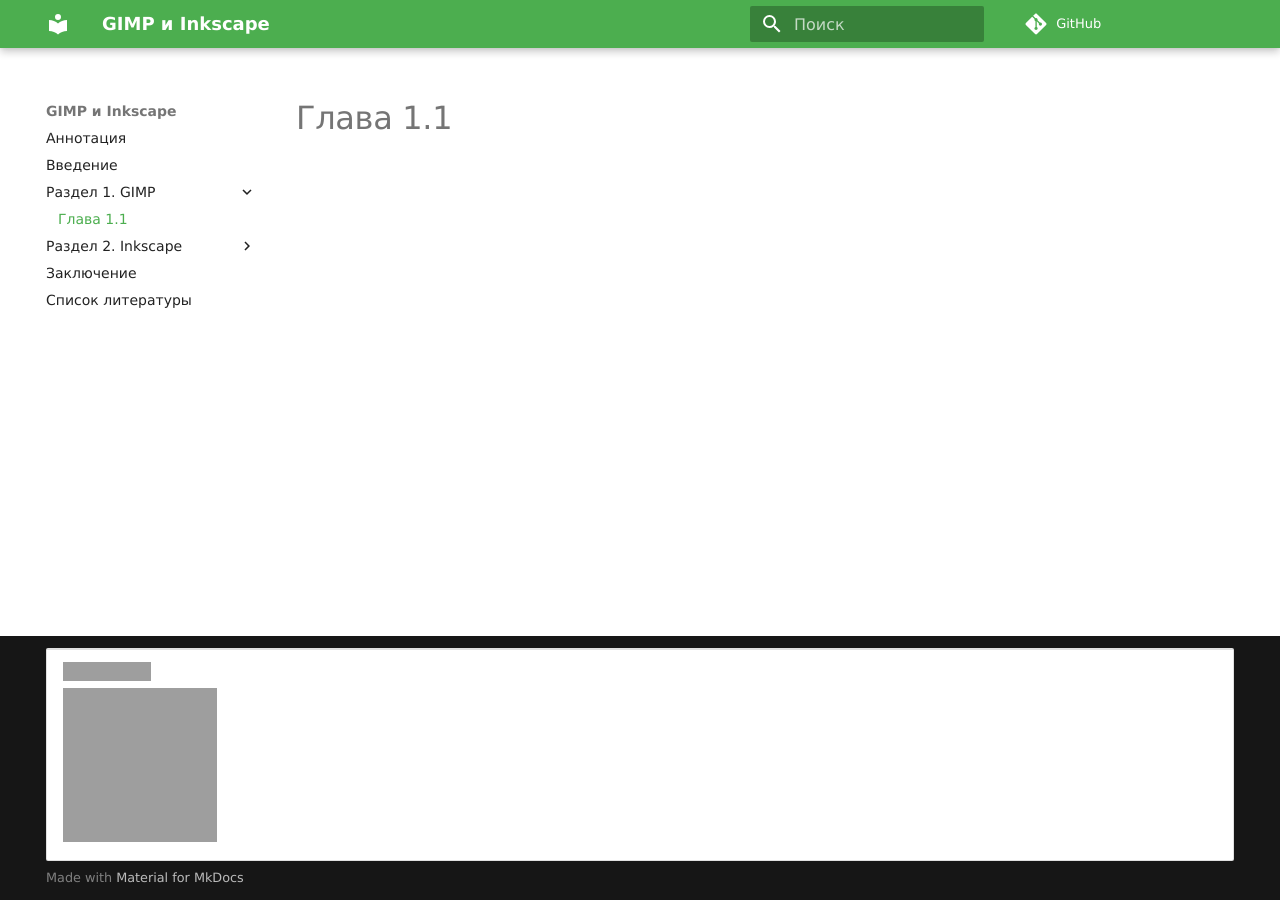
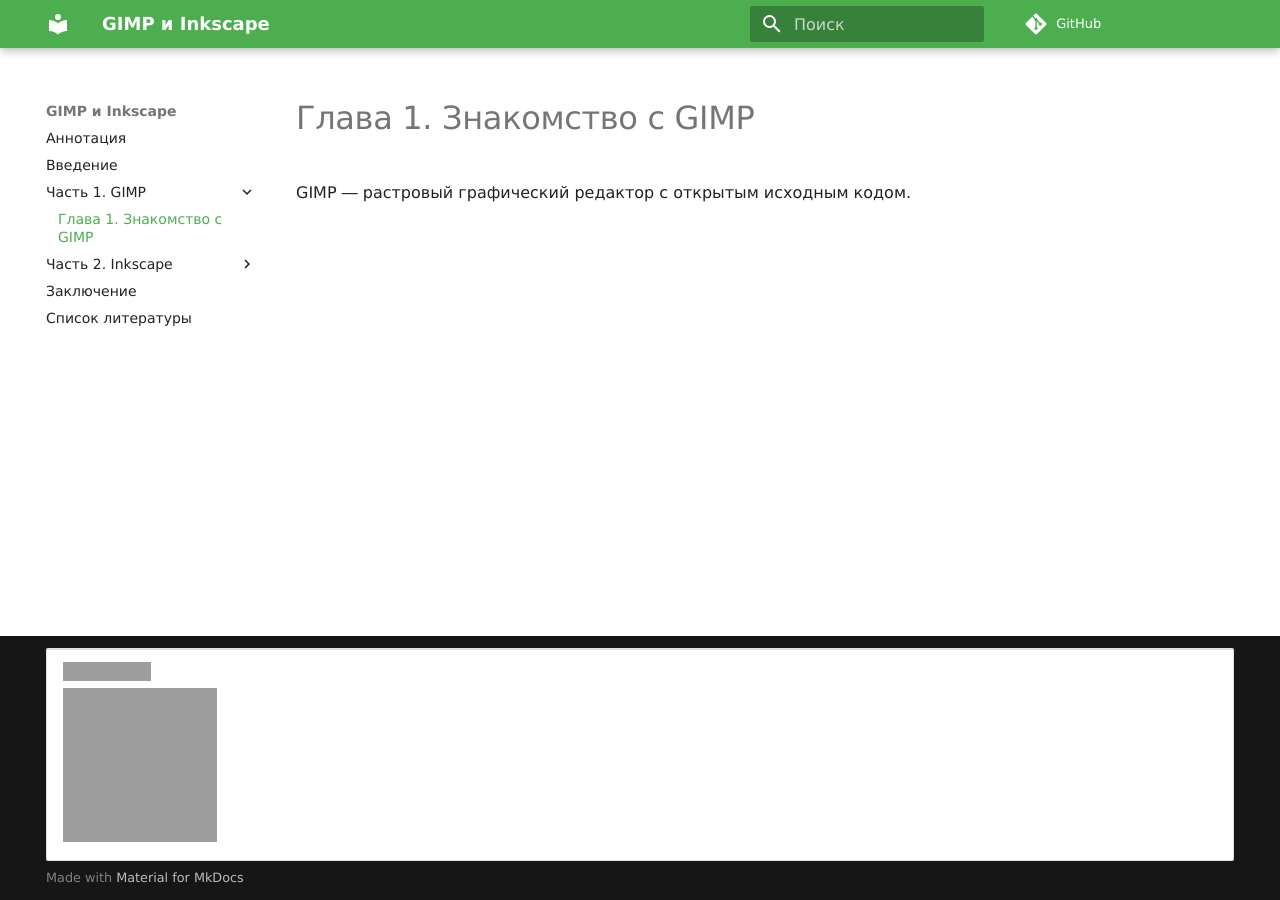
Before and after one commit to mpudelta/gimp-inkscape, an MkDocs documentation site: the page built from docs/gimp/1.md, in a window 1280 px wide. Built offline with MkDocs 1.6.1 and Material for MkDocs 9.7.7, drawn with Linux system fonts in a browser that asks for light colours; some web fonts are replaced; comment, search, counter and statistics services are not loaded; old or Windows-style settings are respelled for this version of MkDocs; grey boxes are pictures that could not be loaded.

Commit message:
Меняем таксономию

```diff
--- a/docs/gimp/1.md
+++ b/docs/gimp/1.md
@@ -1 +1,3 @@
-# Глава 1.1
+# Глава 1. Знакомство с GIMP
+
+GIMP ― растровый графический редактор с открытым исходным кодом.
--- a/mkdocs.yml
+++ b/mkdocs.yml
@@ -6,10 +6,10 @@
 pages:
   - Аннотация: 'index.md'
   - Введение: 'introduction.md'
-  - Раздел 1. GIMP:
-    - Глава 1.1: 'gimp/1.md'
-  - Раздел 2. Inkscape:
-    - Глава 2.1: 'inkscape/1.md'
+  - Часть 1. GIMP:
+    - Глава 1. Знакомство с GIMP: 'gimp/1.md'
+  - Часть 2. Inkscape:
+    - Глава 1. Знакомство с Inkscape: 'inkscape/1.md'
   - Заключение: 'conclusion.md'
   - Список литературы: 'bibliography.md'
 theme:
```
Also changed, not shown: docs/inkscape/1.md (+3 -1 lines).
